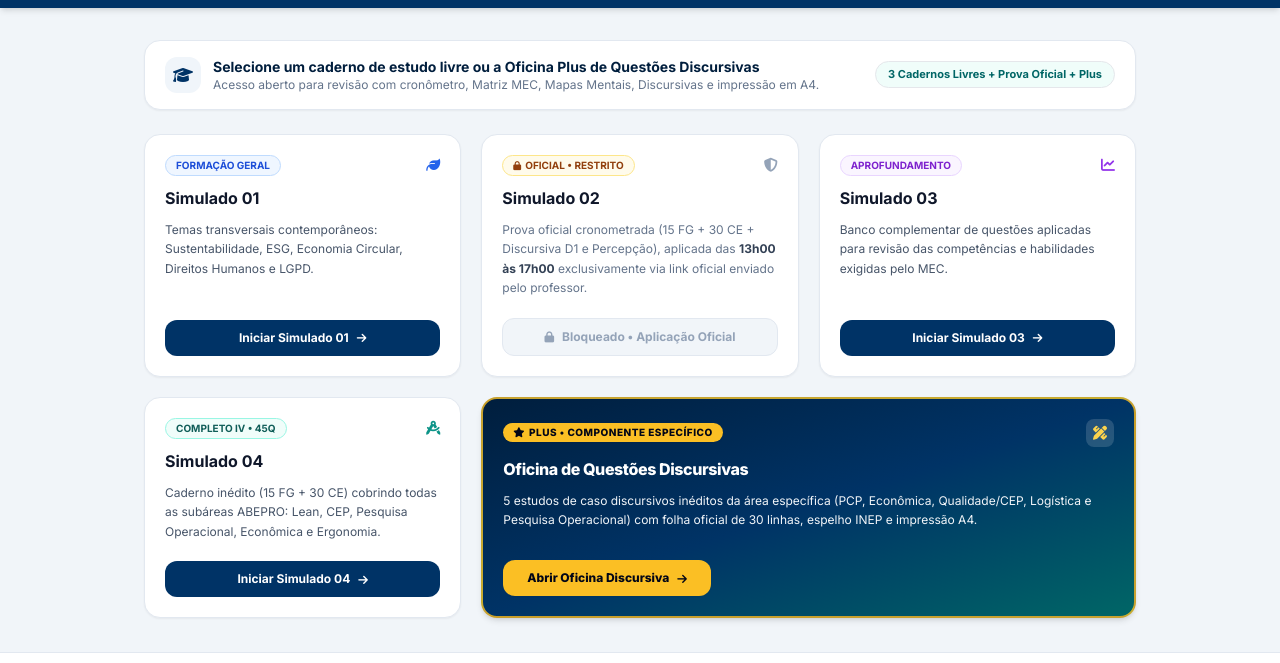
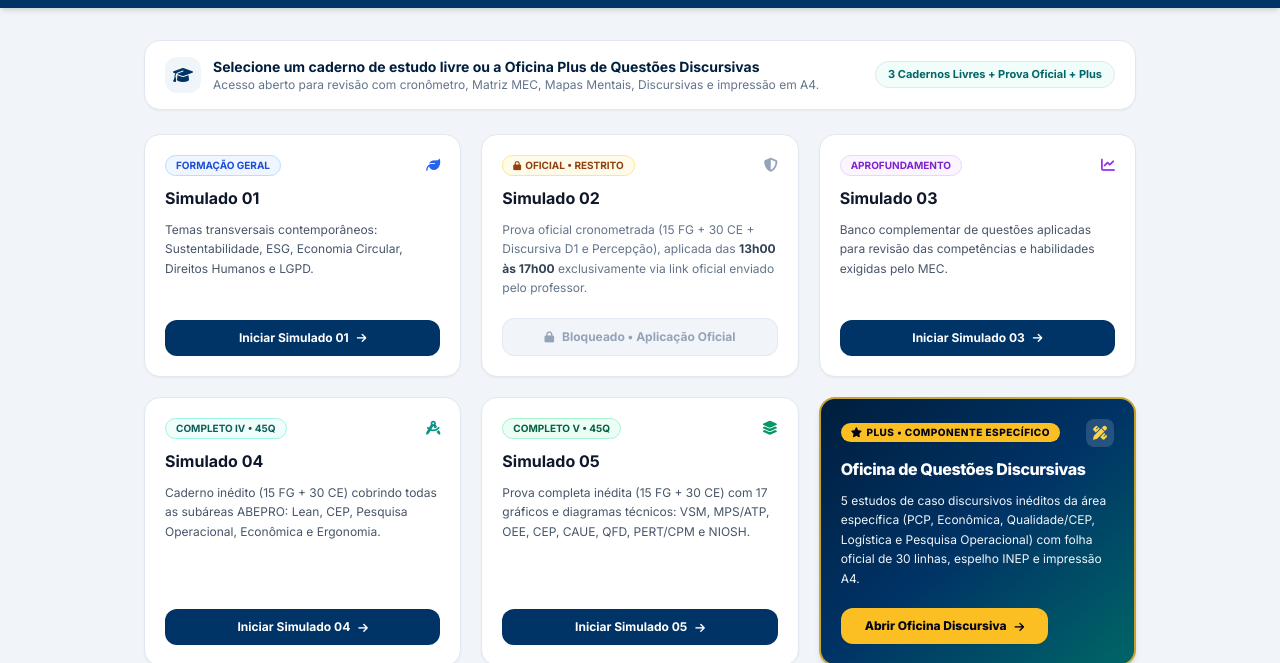
Before and after one commit to GEPRO1/simulado-enade-2026, a plain HTML site: page index.html in a window 1280 px wide. Shown: the part 87-750 px from the top of the page. Drawn offline with nearby package versions, Linux system fonts and the light colour scheme.

Commit message:
Add files via upload
Inclusão da planilha do simulado 5, o html e o index pensado para aproveitar o código e rodar outros simulados oficiais sem grandes ajustes no código.

```diff
--- a/index.html
+++ b/index.html
@@ -167,8 +167,27 @@
                 </a>
             </div>
 
+            <!-- Simulado 05 (Completo V • 45Q Inéditas) -->
+            <div class="bg-white rounded-2xl p-5 shadow-sm border border-slate-200 flex flex-col justify-between space-y-5 hover:border-ufcteal-500 transition-all">
+                <div class="space-y-2.5">
+                    <div class="flex items-center justify-between">
+                        <span class="bg-emerald-50 text-emerald-800 border border-emerald-200 text-[10px] font-bold uppercase px-2.5 py-0.5 rounded-full">Completo V • 45Q</span>
+                        <i class="fa-solid fa-layer-group text-emerald-600 text-sm"></i>
+                    </div>
+                    <h3 class="font-bold text-slate-900 text-base">Simulado 05</h3>
+                    <p class="text-xs text-slate-600 leading-relaxed">
+                        Prova completa inédita (15 FG + 30 CE) com 17 gráficos e diagramas técnicos: VSM, MPS/ATP, OEE, CEP, CAUE, QFD, PERT/CPM e NIOSH.
+                    </p>
+                </div>
+                <a href="simulado.html?prova=simulado05.xlsx"
+                   class="w-full bg-ufcnavy-700 hover:bg-ufcnavy-900 text-white text-xs font-bold py-2.5 rounded-xl text-center transition-colors flex items-center justify-center space-x-2">
+                    <span>Iniciar Simulado 05</span>
+                    <i class="fa-solid fa-arrow-right text-[11px]"></i>
+                </a>
+            </div>
+
             <!-- CARD DESTAQUE PLUS: Questões Discursivas (Componente Específico) -->
-            <div class="sm:col-span-2 lg:col-span-2 relative bg-gradient-to-br from-ufcnavy-900 via-ufcnavy-700 to-ufcteal-700 text-white rounded-2xl p-5 shadow-md border-2 border-amber-400/80 flex flex-col justify-between space-y-5 hover:shadow-lg hover:-translate-y-0.5 transition-all">
+            <div class="sm:col-span-2 lg:col-span-1 relative bg-gradient-to-br from-ufcnavy-900 via-ufcnavy-700 to-ufcteal-700 text-white rounded-2xl p-5 shadow-md border-2 border-amber-400/80 flex flex-col justify-between space-y-5 hover:shadow-lg hover:-translate-y-0.5 transition-all">
                 <div class="space-y-2.5">
                     <div class="flex items-center justify-between gap-2">
                         <span class="bg-amber-400 text-slate-950 text-[10px] font-extrabold uppercase tracking-wider px-2.5 py-0.5 rounded-full shadow-sm">
```
Also changed, not shown: simulado.html (+1 -0 lines), 1 other file.
